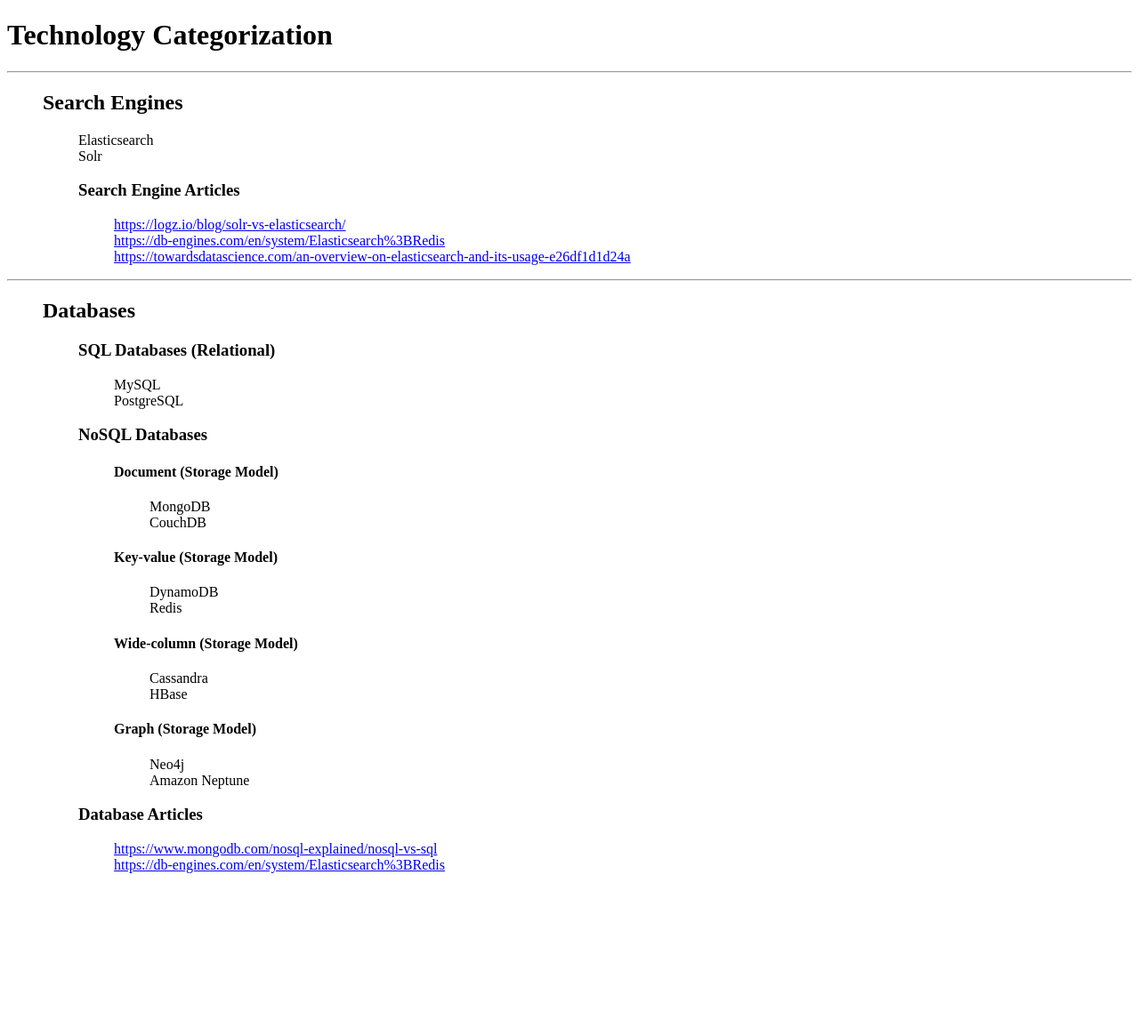
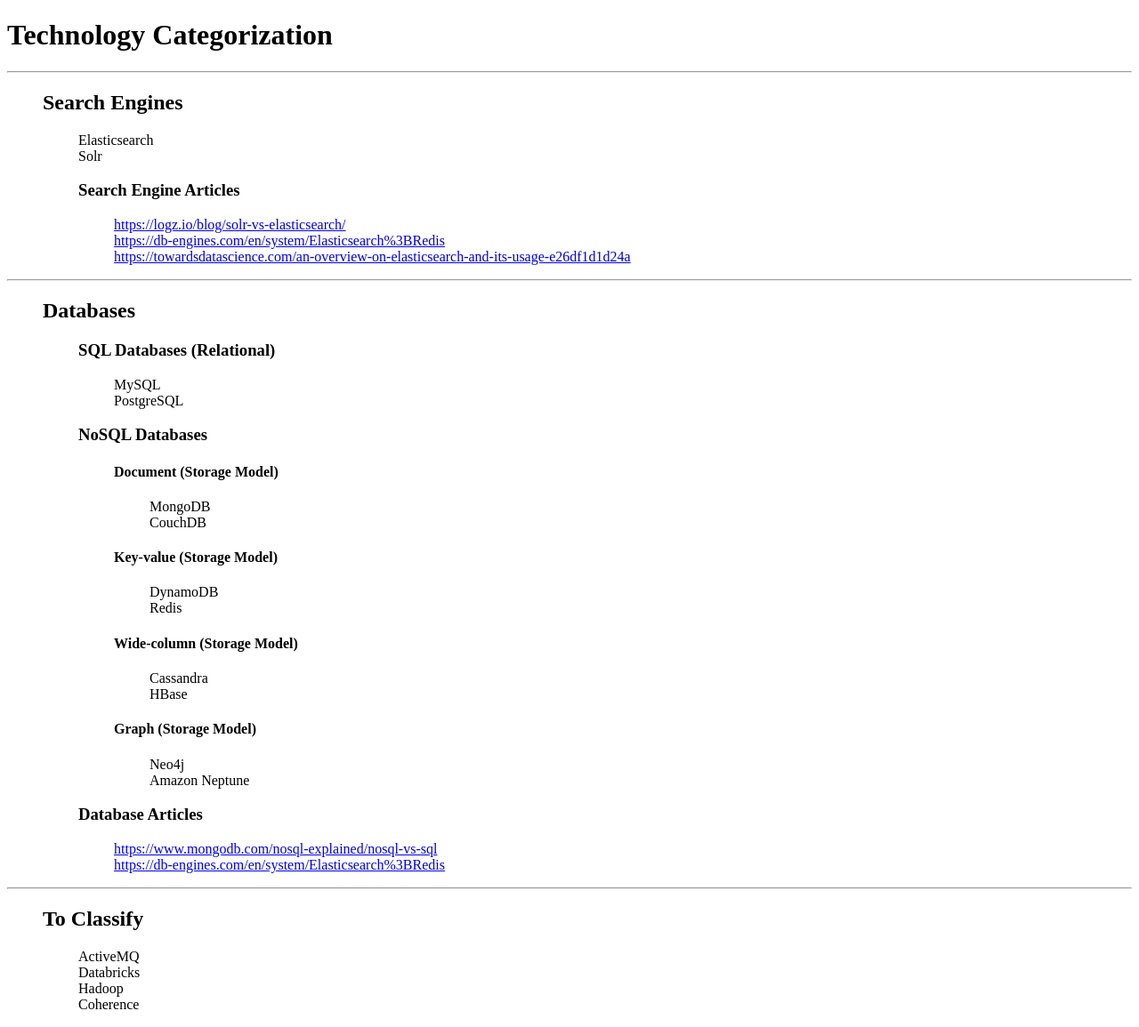
Before and after one commit to brgibson/www, a Jekyll site: the page built from technology-categorization/index.html, in a window 1280 px wide. Shown: the whole page at 89% size. Built offline with Jekyll 4.4.1, drawn with Linux system fonts in a browser that asks for light colours; before the commit the page ends 998 px from its top, so only the background shows below that.

Commit message:
technology categorization - adding a to classify section

```diff
--- a/technology-categorization/index.html
+++ b/technology-categorization/index.html
@@ -100,3 +100,15 @@
         </ul>
     </section>
 </section>
+
+<hr>
+
+<section>
+    <h2>To Classify</h2>
+    <ul>
+        <li>ActiveMQ</li>
+        <li>Databricks</li>
+        <li>Hadoop</li>
+        <li>Coherence</li>
+    </ul>
+</section>
```
